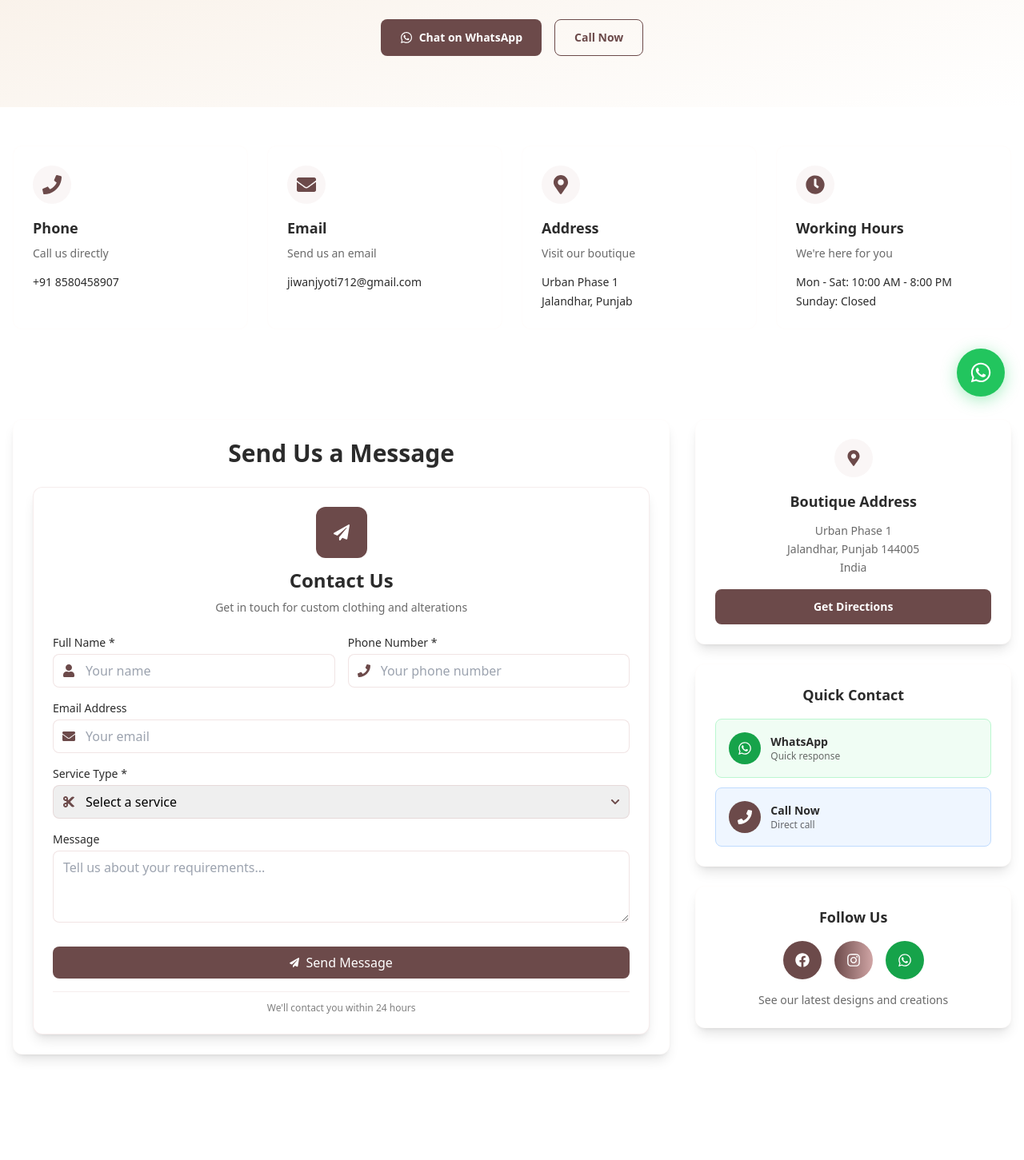
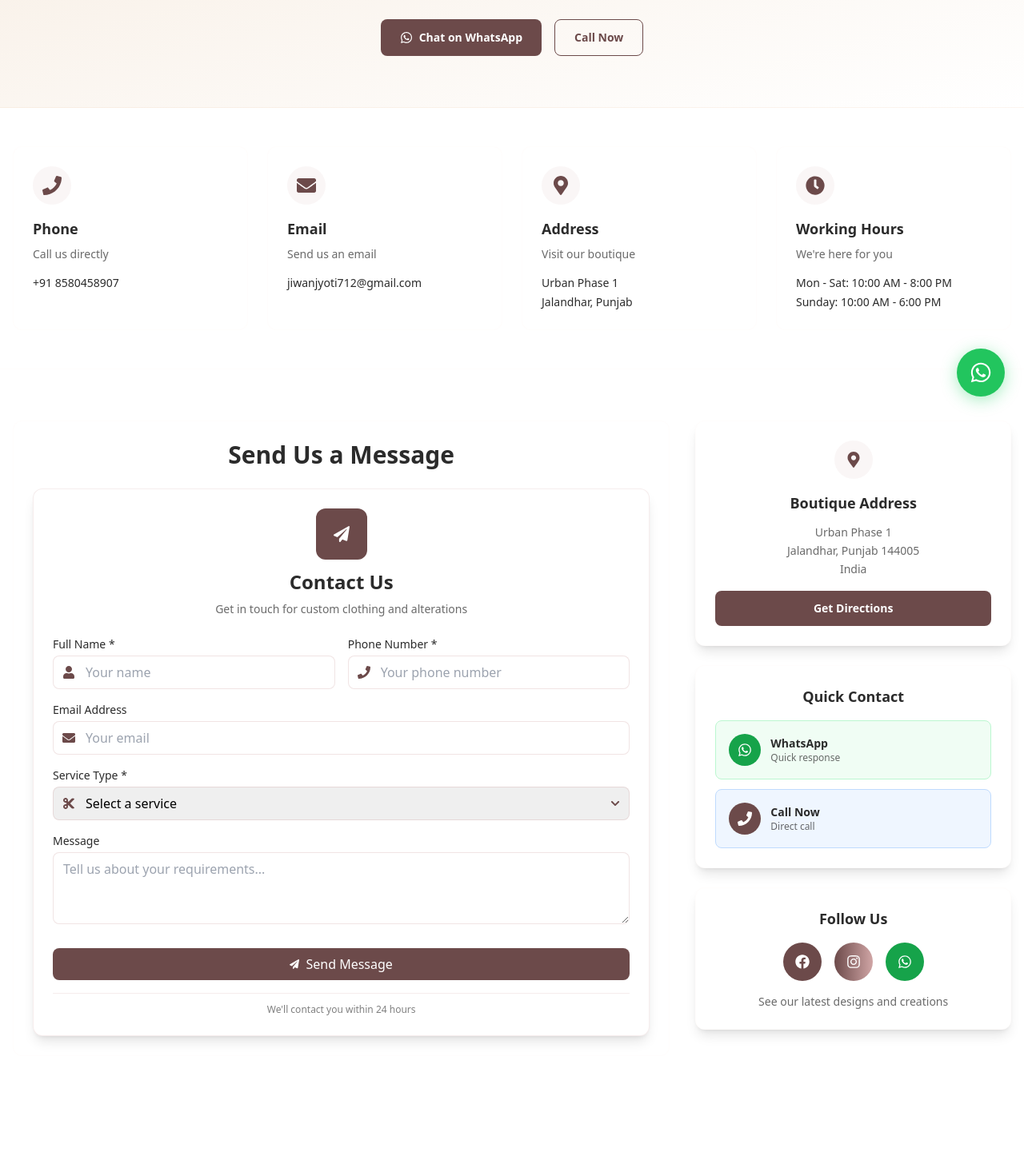
Before and after one commit to Vansh1945/Csb, a React (Create React App) app: page /contact in a window 1280 px wide. Shown: the part 280-1731 px from the top of the page at 80% size. Built offline with nearby package versions, Linux system fonts and the light colour scheme; the HTML template or start-up script is replaced by a standard one.

Commit message:
add all code

```diff
--- a/public/index.html
+++ b/public/index.html
@@ -5,12 +5,12 @@
   <meta charset="utf-8" />
   <link rel="icon" href="/csblogo.png" />
   <meta name="viewport" content="width=device-width, initial-scale=1" />
-  <meta name="theme-color" content="#0d9488" />
+  <meta name="theme-color" content="#0d9482" />
   <title>Custom Boutique Stitching | Ladies Tailor | Designer Wear</title>
   <meta name="description"
     content="Best boutique stitching services for women. Lehenga, blouse, designer suits tailoring with perfect fitting. Book appointment online.">
   <meta name="keywords"
-    content="custom stitching, tailoring, alterations, bridal wear, designer dresses, embroidery, Mumbai boutique" />
+    content="custom stitching, tailoring, alterations, bridal wear, designer dresses, embroidery, punjab boutique,best boutique near me , best boutique punjab,best boutique himachal ,best boutique palampur" />
   <meta name="author" content="Creative Stitching Boutique" />
   <meta name="google-site-verification" content="I4RQTBcE922gAWtykmFxV771tyZW3WEUw-7Wykb8GNk" />
 
@@ -19,7 +19,7 @@
   <meta property="og:url" content="https://creativestitchingboutique.com/" />
   <meta property="og:title" content="Creative Stitching Boutique - Custom Tailoring & Designer Wear" />
   <meta property="og:description"
-    content="Expert custom stitching, alterations, and designer wear services in Mumbai. Creating beautiful garments with precision and care since 2015." />
+    content="Expert custom stitching, alterations, and designer wear services in Mumbai. Creating beautiful garments with precision and care since 2002." />
   <meta property="og:image" content="%PUBLIC_URL%/og-image.jpg" />
 
   <!-- Twitter -->
@@ -27,7 +27,7 @@
   <meta property="twitter:url" content="https://creativestitchingboutique.com/" />
   <meta property="twitter:title" content="Creative Stitching Boutique - Custom Tailoring & Designer Wear" />
   <meta property="twitter:description"
-    content="Expert custom stitching, alterations, and designer wear services in Mumbai. Creating beautiful garments with precision and care since 2015." />
+    content="Expert custom stitching, alterations, and designer wear services in all India. Creating beautiful garments with precision and care since 2002." />
   <meta property="twitter:image" content="%PUBLIC_URL%/og-image.jpg" />
 
   <link rel="apple-touch-icon" href="%PUBLIC_URL%/logo192.png" />
@@ -41,7 +41,7 @@
 
 
 
-  <title>Creative Stitching Boutique - Custom Tailoring & Designer Wear in Mumbai</title>
+  <title>Creative Stitching Boutique - Custom Tailoring & Designer Wear </title>
 </head>
 
 <body>
--- a/src/pages/Contact.jsx
+++ b/src/pages/Contact.jsx
@@ -68,7 +68,7 @@ const Contact = () => {
     {
       icon: <FaClock className="text-2xl" />,
       title: 'Working Hours',
-      details: ['Mon - Sat: 10:00 AM - 8:00 PM', 'Sunday: Closed'],
+      details: ['Mon - Sat: 10:00 AM - 8:00 PM', 'Sunday: 10:00 AM - 6:00 PM'],
       subtitle: 'We\'re here for you',
       action: null
     }
@@ -77,7 +77,7 @@ const Contact = () => {
   return (
     <div className="min-h-screen pt-20 bg-boutique-light-bg">
       {/* Header Section */}
-      <section className="py-16 bg-gradient-to-br from-boutique-secondary to-boutique-light-bg">
+      <section className="py-16 bg-gradient-to-br from-boutique-secondary to-boutique-light-bg border-b border-boutique-secondary/10">
         <div className="container mx-auto px-4">
           <div className="text-center max-w-4xl mx-auto">
             <h1 className="text-4xl md:text-5xl font-bold text-boutique-textdark mb-6">
@@ -107,13 +107,13 @@ const Contact = () => {
       </section>
 
       {/* Contact Information Grid */}
-      <section className="py-12 bg-white">
+      <section className="py-12 bg-white border-b border-boutique-secondary/10">
         <div className="container mx-auto px-4">
           <div className="grid grid-cols-1 md:grid-cols-2 lg:grid-cols-4 gap-6">
             {contactInfo.map((info, index) => (
               <div
                 key={index}
-                className={`bg-boutique-light-bg rounded-xl p-6 border border-boutique-secondary/10 hover:border-boutique-accent transition-all duration-300 ${
+                className={`bg-boutique-light-bg rounded-xl p-6 border border-boutique-secondary/10 hover:border-0 transition-all duration-300 ${
                   info.action ? 'cursor-pointer hover:shadow-lg' : ''
                 }`}
                 onClick={info.action}
@@ -148,7 +148,7 @@ const Contact = () => {
           <div className="grid grid-cols-1 lg:grid-cols-3 gap-8">
             {/* Contact Form */}
             <div className="lg:col-span-2">
-              <div className="bg-white rounded-xl p-6 shadow-lg border border-boutique-secondary/10">
+              <div className="bg-white rounded-xl p-6 border border-boutique-secondary/10">
                 <h2 className="text-3xl font-bold text-boutique-textdark mb-6 text-center">
                   Send Us a Message
                 </h2>
@@ -254,7 +254,7 @@ const Contact = () => {
       </section>
 
       {/* FAQ Section */}
-      <section className="py-16 bg-white">
+      <section className="py-16 bg-white border-b border-boutique-secondary/10">
         <div className="container mx-auto px-4">
           <div className="text-center mb-12">
             <h2 className="text-3xl font-bold text-boutique-textdark mb-4">
@@ -299,7 +299,7 @@ const Contact = () => {
       </section>
 
       {/* CTA Section */}
-      <section className="py-16 bg-gradient-to-r from-boutique-primary to-boutique-highlight text-white">
+      <section className="py-16 bg-gradient-to-r from-boutique-primary to-boutique-highlight text-white border-b border-boutique-secondary/10">
         <div className="container mx-auto px-4">
           <div className="text-center max-w-2xl mx-auto">
             <h2 className="text-3xl font-bold mb-4">
```
Also changed, not shown: public/csblogo.png (added).
